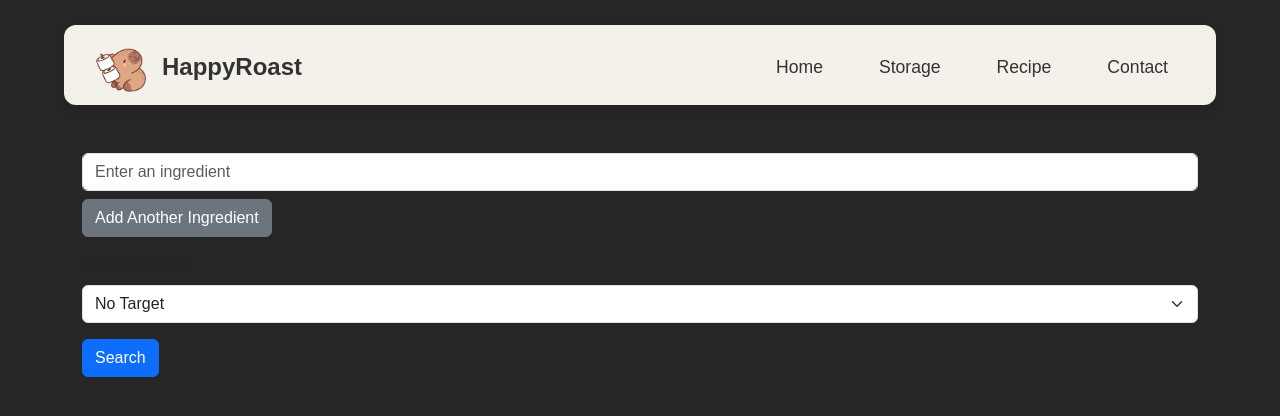
After one commit to KiraQiez/IHax, a Flask app: page /nutrition in a window 1280 px wide. The commit adds this page. Shown: the top 416 px of the page. Run offline with Flask 3, Linux system fonts and the light colour scheme.

Commit message:
storage, recipe

```diff
--- a/app.py
+++ b/app.py
@@ -1,5 +1,9 @@
 from flask import Flask, render_template, jsonify, request
 import pymysql
+import requests
+import pandas as pd
+from sklearn.feature_extraction.text import CountVectorizer
+from sklearn.metrics.pairwise import cosine_similarity
 
 app = Flask(__name__)
 
@@ -11,58 +15,123 @@ db = pymysql.connect(
     database="foodwaste"
 )
 
+# Edamam API credentials
+app_id = '76f17ad0'  # Replace with your Edamam App ID
+app_key = '0250325b6e1ecbeaa7f31ce24da04370'  # Replace with your Edamam App Key
+
 # Route for Homepage (home.html)
 @app.route('/')
 def home_page():
     return render_template('home.html')
 
-# Route for Storage Page (HTML)
+# Route for Ingredients Page (HTML)
 @app.route('/storage')
 def ingredients_page():
     return render_template('storage.html')
 
-# API to fetch ingredients from the database (GET) and add new food items (POST)
-@app.route('/api/storage', methods=['GET', 'POST'])
+# API to fetch ingredients from the database
+@app.route('/api/storage', methods=['GET'])
 def get_ingredients():
     cursor = db.cursor()
+    query = "SELECT foodname, quantity, expdate FROM storage WHERE userid = 1"  # Adjust user_id logic as needed
+    cursor.execute(query)
+    rows = cursor.fetchall()
 
-    if request.method == 'GET':
-        # Fetch existing food storage items
-        query = "SELECT foodname, quantity, expdate FROM storage WHERE userid = 1"
-        cursor.execute(query)
-        rows = cursor.fetchall()
+    # Format the result as a list of dictionaries (JSON)
+    ingredients = []
+    for row in rows:
+        ingredient = {
+            'food_name': row[0],
+            'quantity': row[1],
+            'expiration_date': row[2].strftime('%Y-%m-%d')  # Format date to YYYY-MM-DD
+        }
+        ingredients.append(ingredient)
 
-        # Format the result as a list of dictionaries (JSON)
-        ingredients = []
-        for row in rows:
-            ingredient = {
-                'food_name': row[0],
-                'quantity': row[1],
-                'expiration_date': row[2].strftime('%Y-%m-%d')  # Format date to YYYY-MM-DD
-            }
-            ingredients.append(ingredient)
+    # Return the data as JSON
+    return jsonify(ingredients)
 
-        # Return the data as JSON
-        return jsonify(ingredients)
+# Route for the Nutrition/Recipe Recommender Page (HTML)
+@app.route('/nutrition')
+def nutrition_page():
+    return render_template('nutrition.html')
 
-    if request.method == 'POST':
-        # Get the data from the POST request (sent by the form)
-        data = request.get_json()
-        food_name = data['food_name']
-        quantity = data['quantity']
-        expiration_date = data['expiration_date']
+# Function to search for recipes using Edamam API
+def search_recipes(query, app_id, app_key, calories):
+    url = 'https://api.edamam.com/search'
 
-        # Insert the new food item into the database
-        insert_query = "INSERT INTO storage (userid, foodname, quantity, expdate) VALUES (%s, %s, %s, %s)"
-        cursor.execute(insert_query, (1, food_name, quantity, expiration_date))
-        db.commit()
+    # Set calorie filter based on the user's selection
+    if calories == '1':
+        calorie_range = '0-500'
+    elif calories == '2':
+        calorie_range = '0-1000'
+    elif calories == '3':
+        calorie_range = '2000+'  # More than 2000 kcal
+    else:
+        calorie_range = None
 
-        # Return the new food item as a response
-        return jsonify({
-            'food_name': food_name,
-            'quantity': quantity,
-            'expiration_date': expiration_date
+    # API parameters
+    params = {
+        'q': query,
+        'app_id': app_id,
+        'app_key': app_key,
+        'from': 0,
+        'to': 10
+    }
+
+    # Add calorie filter if applicable
+    if calorie_range:
+        params['calories'] = calorie_range
+
+    response = requests.get(url, params=params)
+    data = response.json()
+
+    recipes = []
+    for recipe in data.get('hits', []):
+        recipes.append({
+            'Label': recipe['recipe']['label'],
+            'Ingredients': ', '.join(recipe['recipe']['ingredientLines']),
+            'Calories': recipe['recipe'].get('calories', 0),  # Adding calories to the dataframe
+            'URL': recipe['recipe']['url']
         })
 
-if __name__ == "__main__":
+    df = pd.DataFrame(recipes)
+    return df
+
+# Function for content-based filtering using cosine similarity
+def recommend_recipes(df, recipe_index):
+    vectorizer = CountVectorizer()
+    X = vectorizer.fit_transform(df['Ingredients'])
+    cosine_sim = cosine_similarity(X, X)
+
+    sim_scores = list(enumerate(cosine_sim[recipe_index]))
+    sim_scores = sorted(sim_scores, key=lambda x: x[1], reverse=True)
+    sim_scores = sim_scores[1:4]  # Top 3 recommendations
+
+    recommendations = []
+    for i, score in sim_scores:
+        similarity_percentage = round(score * 100, 2)  # Convert cosine similarity to percentage
+        recommendations.append({
+            'Label': df.iloc[i]['Label'],
+            'URL': df.iloc[i]['URL'],
+            'Similarity': f"{similarity_percentage}%"
+        })
+
+    return recommendations
+
+# Route to handle the recipe search and recommendations
+@app.route('/search', methods=['POST'])
+def search():
+    # Get user input
+    query = request.form['query']
+    calories = request.form['calories']
+
+    # Search for recipes with calorie filtering
+    recipes_df = search_recipes(query, app_id, app_key, calories)
+
+    # Get recommendations based on the first result
+    recommendations = recommend_recipes(recipes_df, 0)
+
+    return jsonify(recommendations)
+
+if __name__ == '__main__':
     app.run(debug=True)
--- a/static/css/style.css
+++ b/static/css/style.css
@@ -109,7 +109,7 @@ body {
 }
 
 .base {
-    padding: 10px;
+    padding: 1px;
     height: 530px;
     background-image: url('../images/bg3.png');  /* Correct relative path */
     background-size: cover;
@@ -169,3 +169,10 @@ body {
 table {
     color: #f4f1eb;
 }
+
+.progress-bar {
+    background-color: #f1356d; /* Change progress bar color to a custom pink */
+    color: #ffffff; /* Change the text color to white */
+    font-weight: bold; /* Make the text bold */
+    text-align: center; /* Center the text inside the progress bar */
+}
--- a/templates/home.html
+++ b/templates/home.html
@@ -21,9 +21,9 @@
                 <p>HappyRoast</p>
             </div>
             <ul class="nav-links d-flex">
-                <li><a href="#">Home</a></li>
-                <li><a href="#">About</a></li>
-                <li><a href="#">Services</a></li>
+                <li><a href="/">Home</a></li>
+                <li><a href="/storage">Storage</a></li>
+                <li><a href="/nutrition">Recipe</a></li>
                 <li><a href="#">Contact</a></li>
             </ul>
         </nav>
--- /dev/null
+++ b/templates/nutrition.html
@@ -0,0 +1,103 @@
+<!DOCTYPE html>
+<html lang="en">
+<head>
+    <meta charset="UTF-8">
+    <meta name="viewport" content="width=device-width, initial-scale=1.0">
+    <title>AI-powered Recipe Recommender</title>
+    <link href="https://cdn.jsdelivr.net/npm/bootstrap@5.3.0-alpha1/dist/css/bootstrap.min.css" rel="stylesheet">
+    <link rel="stylesheet" href="{{ url_for('static', filename='css/style.css') }}">
+
+</head>
+
+<body>
+    <header>
+        <nav class="navbar">
+            <div class="logo d-flex align-items-center">
+                <img src="{{ url_for('static', filename='images/logo.png') }}" alt="Logo">
+                <p>HappyRoast</p>
+            </div>
+            <ul class="nav-links d-flex">
+                <li><a href="/">Home</a></li>
+                <li><a href="/storage">Storage</a></li>
+                <li><a href="/nutrition">Recipe</a></li>
+                <li><a href="#">Contact</a></li>
+            </ul>
+        </nav>
+    </header>
+    <div class="container mt-5">
+        <div id="search-section" class="mb-5">
+            <div id="ingredient-list">
+                <input type="text" class="ingredient-input form-control mb-2" placeholder="Enter an ingredient">
+            </div>
+            <button class="btn btn-secondary mb-3" onclick="addIngredientField()">Add Another Ingredient</button>
+
+            <!-- Calorie Filter Dropdown -->
+            <div class="mb-3">
+                <label for="calories" class="form-label">Calories Target:</label>
+                <select class="form-select" id="calories" name="calories" aria-label="Calories Target">
+                    <option value="" selected>No Target</option>
+                    <option value="1">Below 500 kcal</option>
+                    <option value="2">Below 1000 kcal</option>
+                    <option value="3">More than 2000 kcal</option>
+                </select>
+            </div>
+
+            <button class="btn btn-primary" onclick="searchRecipes()">Search</button>
+        </div>
+
+        <div id="recipe-results" class="mt-4"></div>
+    </div>
+
+    <script>
+        // Function to add new ingredient input fields
+        function addIngredientField() {
+            let ingredientList = document.getElementById('ingredient-list');
+            let inputField = document.createElement('input');
+            inputField.type = 'text';
+            inputField.className = 'ingredient-input form-control mb-2';
+            inputField.placeholder = 'Enter another ingredient';
+            ingredientList.appendChild(inputField);
+        }
+
+        function searchRecipes() {
+            let ingredients = [];
+            let ingredientInputs = document.getElementsByClassName('ingredient-input');
+
+            // Collect all ingredient input values
+            for (let input of ingredientInputs) {
+                if (input.value.trim() !== "") {
+                    ingredients.push(input.value.trim());
+                }
+            }
+
+            let query = ingredients.join(', ');  // Join ingredients with commas
+            let calories = document.getElementById('calories').value;
+
+            fetch('/search', {
+                method: 'POST',
+                headers: { 'Content-Type': 'application/x-www-form-urlencoded' },
+                body: 'query=' + encodeURIComponent(query) + '&calories=' + calories
+            })
+            .then(response => response.json())
+            .then(data => {
+                let output = '<h2 class="mt-4">Recommended Recipes</h2>';
+                data.forEach(recipe => {
+                    output += `
+                        <div class="card mb-4">
+                            <div class="card-body">
+                                <h5 class="card-title">${recipe.Label}</h5>
+                                <a href="${recipe.URL}" class="btn btn-primary" target="_blank">View Recipe</a>
+                                <div class="progress mt-3">
+                                    <div class="progress-bar" role="progressbar" style="width: ${parseFloat(recipe.Similarity)}%;" aria-valuenow="${parseFloat(recipe.Similarity)}" aria-valuemin="0" aria-valuemax="100">${recipe.Similarity}</div>
+                                </div>
+                            </div>
+                        </div>
+                    `;
+                });
+                document.getElementById('recipe-results').innerHTML = output;
+            });
+        }
+    </script>
+</body>
+
+</html>
```
Also changed, not shown: templates/storage.html (+12 -18 lines).
